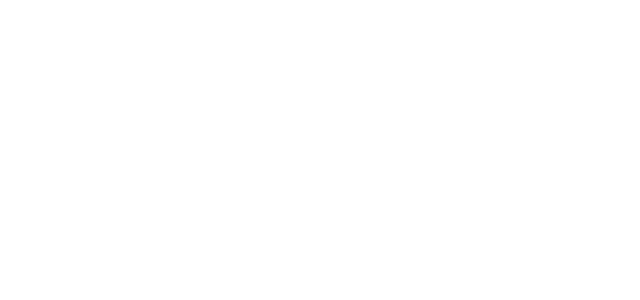
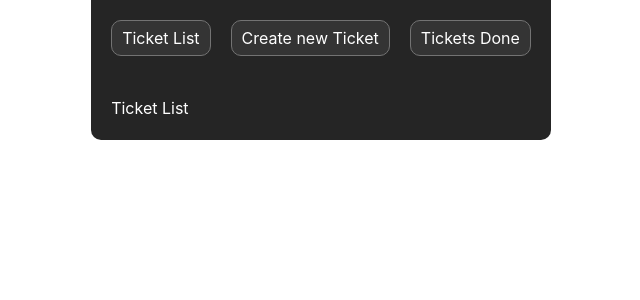
Before and after one commit to 0R91/react-ticketsystem, a Next.js app: page /dashboard in a window 1280 px wide. Shown: the top 300 px of the page, without its empty margins (319-959 px from the left). Built offline with nearby package versions, Linux system fonts and the light colour scheme.

Commit message:
Added TicketList module

```diff
--- a/app/dashboard/components/dashboard.module.css
+++ b/app/dashboard/components/dashboard.module.css
@@ -1,12 +1,25 @@
-.tabContainer {
-  border: 1px solid white;
+.dashboardContainer {
+  background-color: var(--background);
+  border-radius: 10px;
+}
+
+.tabHeader {
+  background-color: var(--background);
   display: flex;
   gap: 20px;
   padding: 20px;
 }
 
+.tabContentContainer {
+  padding: 20px;
+}
+
 .button {
+  background-color: var(--main);
+  border: 1px solid var(--accent);
+  border-radius: 10px;
   cursor: pointer;
+  padding: 5px 10px;
 }
 
 .tabContent {
--- a/app/dashboard/components/dashboard.tsx
+++ b/app/dashboard/components/dashboard.tsx
@@ -1,6 +1,7 @@
 'use client'
 
 import styles from './dashboard.module.css'
+import TicketList from './ticketList'
 import { useState } from 'react'
 
 type Props = {
@@ -14,7 +15,7 @@
 
   return (
     <div className={styles.dashboardContainer}>
-      <div className={styles.tabContainer}>
+      <div className={styles.tabHeader}>
         {tabsTopic.map((tabTopic) => (
           <button
             className={styles.button}
@@ -25,21 +26,26 @@
           </button>
         ))}
       </div>
+
+      <div className={styles.tabContentContainer}>
         <div
           className={`${styles.tabContent} ${tab === 'Ticket List' ? styles.active : styles.hidden}`}
         >
           Ticket List
         </div>
+
         <div
           className={`${styles.tabContent} ${tab === 'Create new Ticket' ? styles.active : styles.hidden}`}
         >
           Create new Ticket
         </div>
+
         <div
           className={`${styles.tabContent} ${tab === 'Tickets Done' ? styles.active : styles.hidden}`}
         >
           Tickets Done
         </div>
       </div>
+    </div>
   )
 }
--- /dev/null
+++ b/app/dashboard/components/ticketList.tsx
@@ -0,0 +1,7 @@
+'use client'
+
+import { useState } from 'react'
+
+export default function TicketList() {
+  return <></>
+}
--- a/app/globals.css
+++ b/app/globals.css
@@ -7,6 +7,7 @@
   --text-primary: #ffffff;
   --text-secondary: #4b5563;
   --text-muted: #9ca3af;
+  --accent: #737373;
 }
 
 body {
--- a/app/page.tsx
+++ b/app/page.tsx
@@ -1,66 +1,5 @@
 import Image from 'next/image'
 
 export default function Home() {
-  return (
-    <div className="flex min-h-screen items-center justify-center bg-zinc-50 font-sans dark:bg-black">
-      <main className="flex min-h-screen w-full max-w-3xl flex-col items-center justify-between py-32 px-16 bg-white dark:bg-black sm:items-start">
-        <Image
-          className="dark:invert"
-          src="/next.svg"
-          alt="Next.js logo"
-          width={100}
-          height={20}
-          priority
-        />
-        <div className="flex flex-col items-center gap-6 text-center sm:items-start sm:text-left">
-          <h1 className="max-w-xs text-3xl font-semibold leading-10 tracking-tight text-black dark:text-zinc-50">
-            To get started, edit the page.tsx file.
-          </h1>
-          <p className="max-w-md text-lg leading-8 text-zinc-600 dark:text-zinc-400">
-            Looking for a starting point or more instructions? Head over to{' '}
-            <a
-              href="https://vercel.com/templates?framework=next.js&utm_source=create-next-app&utm_medium=appdir-template-tw&utm_campaign=create-next-app"
-              className="font-medium text-zinc-950 dark:text-zinc-50"
-            >
-              Templates
-            </a>{' '}
-            or the{' '}
-            <a
-              href="https://nextjs.org/learn?utm_source=create-next-app&utm_medium=appdir-template-tw&utm_campaign=create-next-app"
-              className="font-medium text-zinc-950 dark:text-zinc-50"
-            >
-              Learning
-            </a>{' '}
-            center.
-          </p>
-        </div>
-        <div className="flex flex-col gap-4 text-base font-medium sm:flex-row">
-          <a
-            className="flex h-12 w-full items-center justify-center gap-2 rounded-full bg-foreground px-5 text-background transition-colors hover:bg-[#383838] dark:hover:bg-[#ccc] md:w-[158px]"
-            href="https://vercel.com/new?utm_source=create-next-app&utm_medium=appdir-template-tw&utm_campaign=create-next-app"
-            target="_blank"
-            rel="noopener noreferrer"
-          >
-            <Image
-              className="dark:invert"
-              src="/vercel.svg"
-              alt="Vercel logomark"
-              width={16}
-              height={16}
-            />
-            Deploy Now
-          </a>
-          <a
-            className="flex h-12 w-full items-center justify-center rounded-full border border-solid border-black/[.08] px-5 transition-colors hover:border-transparent hover:bg-black/[.04] dark:border-white/[.145] dark:hover:bg-[#1a1a1a] md:w-[158px]"
-            href="https://nextjs.org/docs?utm_source=create-next-app&utm_medium=appdir-template-tw&utm_campaign=create-next-app"
-            target="_blank"
-            rel="noopener noreferrer"
-          >
-            Documentation
-          </a>
-        </div>
-      </main>
-    </div>
-  )
   return <></>
 }
```
Also changed, not shown: app/dashboard/components/ticketList.module.css (added). Lines whose indentation alone changed are shown as unchanged.
